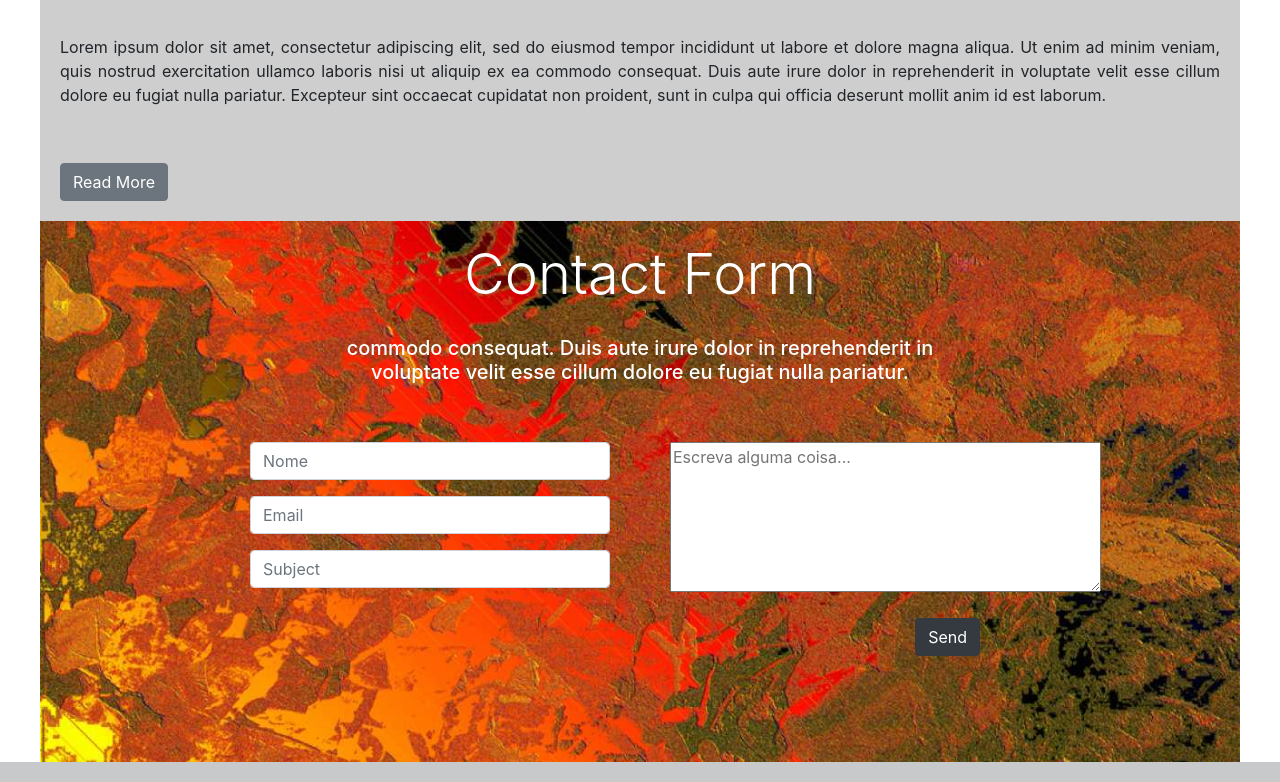
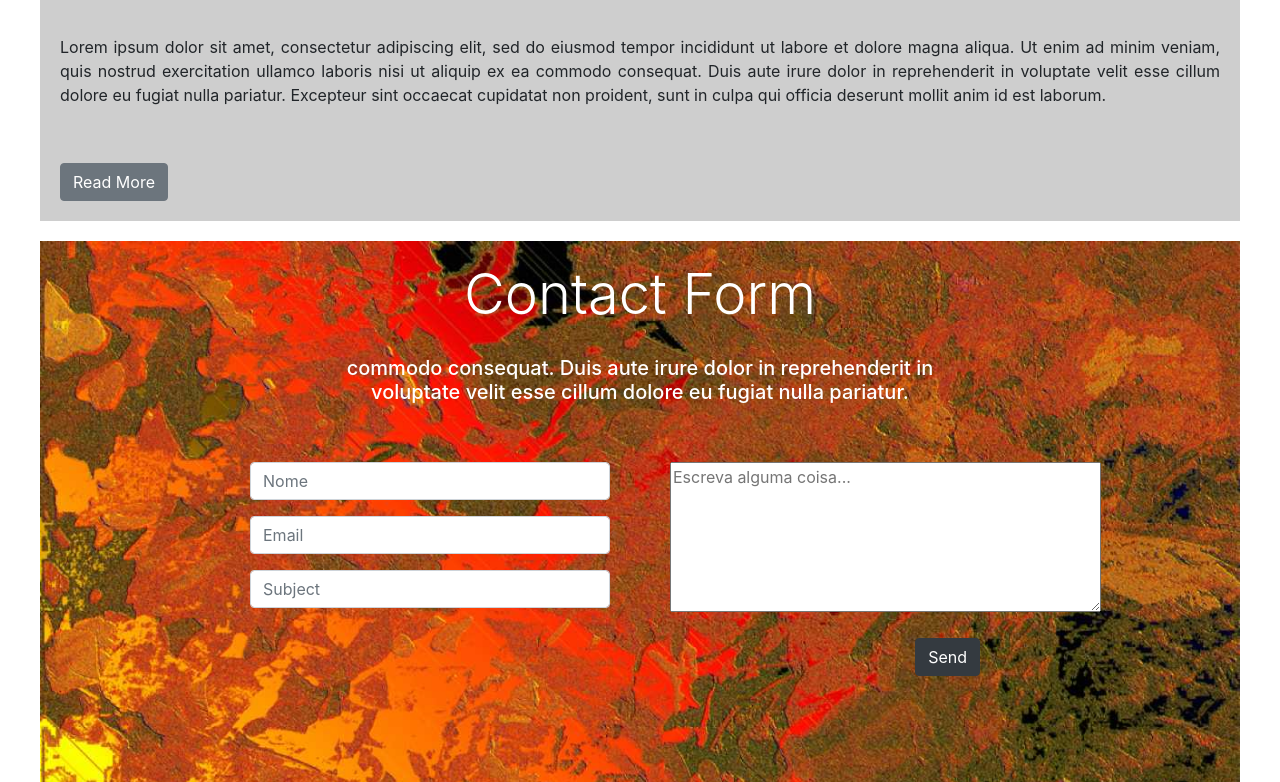
Before and after one commit to jonathanalves25/curso_pzp, a PHP site: page /one_page/index.html in a window 1280 px wide. Shown: the part 3825-4607 px from the top of the page. Run offline with PHP 8.4, Linux system fonts and the light colour scheme.

Commit message:
corrigindo erro

```diff
--- a/bootstrap4/one_page/style.css
+++ b/bootstrap4/one_page/style.css
@@ -178,7 +178,6 @@
     display:flex;
     justify-content: center;
     align-items: center;
-    margin-top:-20px;
 }
 
 .texto {
```
